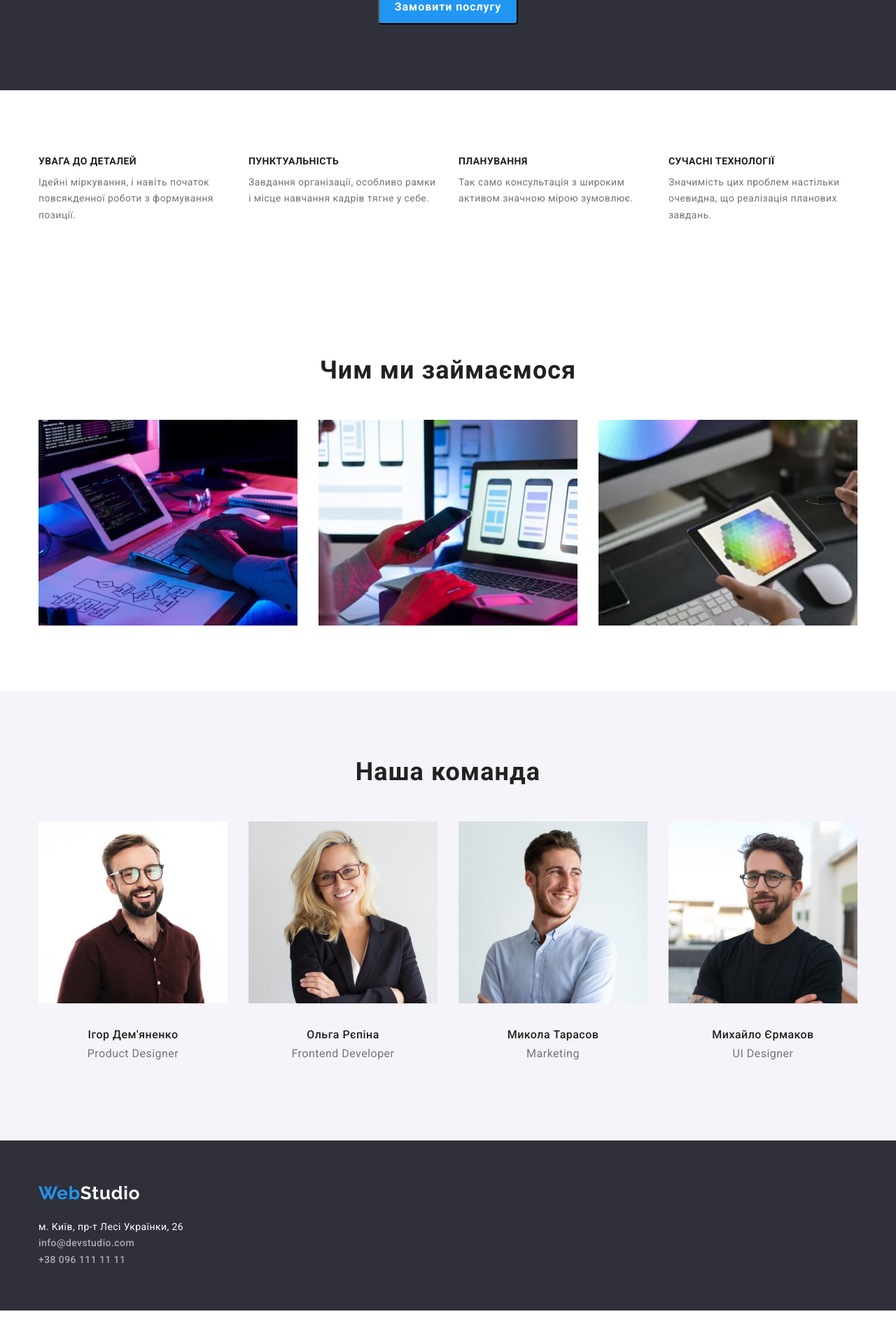
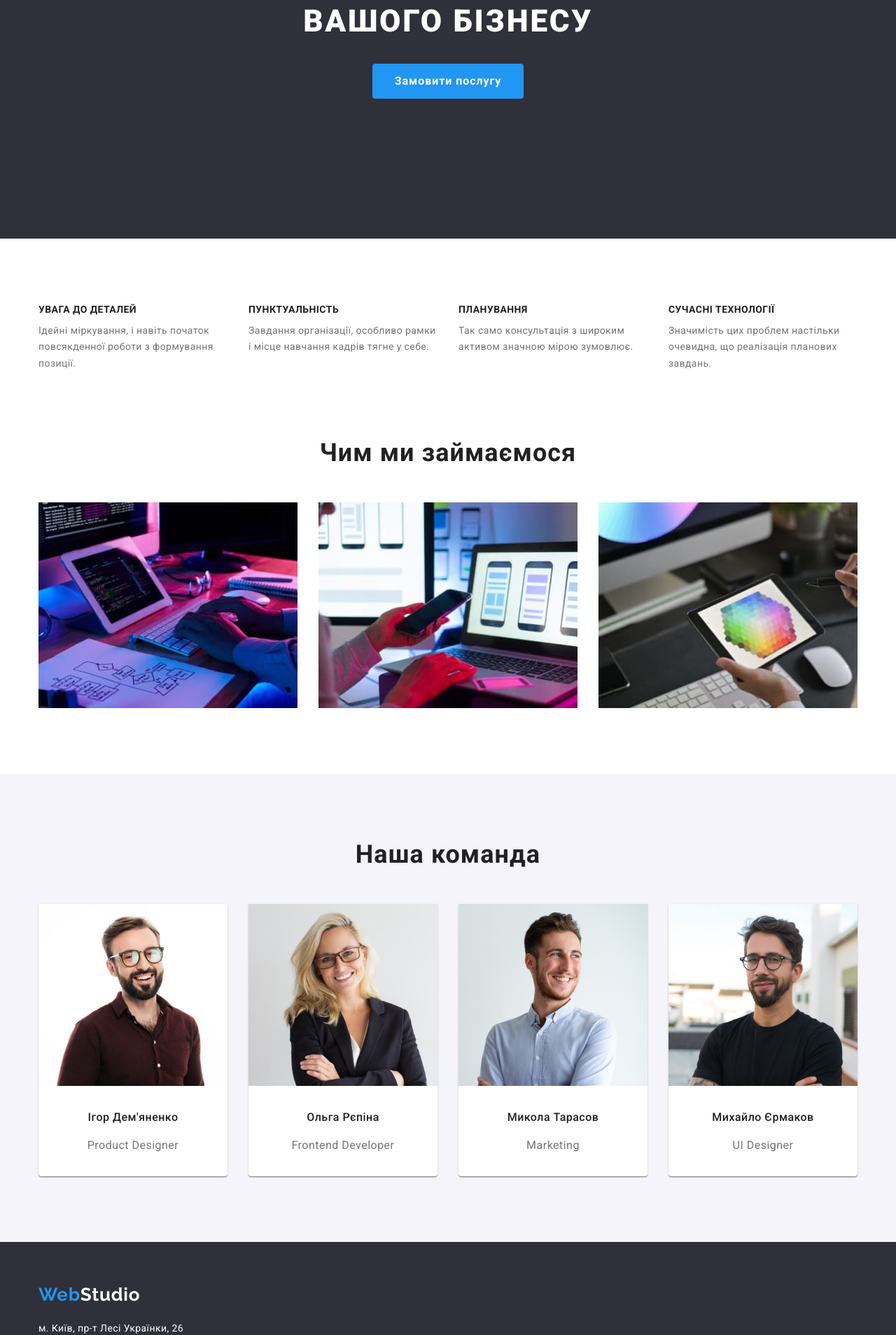
Before and after one commit to BilousPM/goit-markup-hw-03, a plain HTML site: page index.html in a window 1280 px wide. Shown: the part 340-2248 px from the top of the page at 70% size. Before the commit the page ends 2213 px from the top, so only its background shows below. Drawn offline with nearby package versions, Linux system fonts and the light colour scheme.

Commit message:
fix bagg

```diff
--- a/css/styles.css
+++ b/css/styles.css
@@ -10,6 +10,8 @@
   --items: 3;
 }
 
+/* ===== body ===== */
+
 body {
   font-family: roboto, sans-serif;
   background-color: var(--primary-color);
@@ -18,7 +20,13 @@ body {
 }
 
 /*===== reset start =====*/
-h1, h2, h3, h4, h5, h6, p {
+h1,
+h2,
+h3,
+h4,
+h5,
+h6,
+p {
   margin: 0;
 }
 
@@ -39,8 +47,7 @@ img {
 }
 /*===== reset end =====*/
 
-
-/*===== body =====   components  кпмпонентні класи*/
+/* ===== components =====*/
 .visually-hidden {
   position: absolute;
   white-space: nowrap;
@@ -54,23 +61,21 @@ img {
   margin: -1px;
 }
 
-.pointer {
-    cursor: pointer;
-}
-
 .container {
   width: 1200px;
   padding-right: 15px;
   padding-left: 15px;
   margin-right: auto;
   margin-left: auto;
-
-    /* outline: 2px solid red;    */
 }
 
 .section {
   padding-top: 94px;
   padding-bottom: 94px;
+}
+
+.font-style {
+  font-style: normal;
 }
 
 /*===== Card set =====  */
@@ -85,16 +90,14 @@ img {
 }
 /*=====  =====*/
 
-
 /*===== Header =====*/
 .header {
-    background-colo: var(--primary-color);
+  border-bottom: 1px solid #ececec;
 }
 
 .header-container {
   display: flex;
   align-items: center;
-    border-bottom: 1px solid #ECECEC;
 }
 
 .logotype {
@@ -118,7 +121,7 @@ img {
   gap: 30px;
 }
 
-.nav-link{
+.nav-link {
   display: block;
   padding-top: 32px;
   padding-bottom: 32px;
@@ -138,7 +141,6 @@ img {
   color: var(--accent-color);
 }
 
-
 /* logo */
 .logo {
   font-family: 'Raleway';
@@ -149,27 +151,32 @@ img {
   color: var(--accent-color);
 }
 
-.logo-header { color: #000000;}
+.logo-header {
+  color: #000000;
+}
 
 .contact-link {
   font-weight: 500;
   line-height: 1.14;
   letter-spacing: 0.02em;
-        color: var(--basic-color);}
+  color: var(--basic-color);
+}
 
-.contact-link:hover, .contact-link:focus {
+.contact-link:hover,
+.contact-link:focus {
   color: var(--accent-color);
 }
 
 /*===== hero =====*/
 .hero {
-    background-color: #2F303A;
+  background-color: #2f303a;
+  padding: 200px 0;
 }
 
 .hero-title {
   margin-left: auto;
   margin-right: auto;
-    margin-bottom: 30px ;
+  margin-bottom: 30px;
   width: 696px;
 
   text-align: center;
@@ -186,16 +193,18 @@ img {
   margin-top: 0px;
   padding: 10px 32px;
   border-radius: 4px;
+  border: none;
 
   font-weight: 700;
   font-size: 16px;
   line-height: 1.88;
-    display:block;
+  display: block;
   align-items: center;
   text-align: center;
   letter-spacing: 0.06em;
   color: var(--primary-color);
   background-color: var(--accent-color);
+  cursor: pointer;
 }
 
 /*===== benefits =====*/
@@ -206,7 +215,6 @@ img {
 
 .benef-item {
   margin-bottom: 10px;
-
   font-size: 14px;
   line-height: 1.14;
   letter-spacing: 0.03em;
@@ -221,6 +229,9 @@ img {
 }
 
 /*===== Case =====*/
+.case {
+  padding-top: 0;
+}
 
 .case-list {
   display: flex;
@@ -229,7 +240,6 @@ img {
 
 .section-title {
   margin-bottom: 50px;
-
   font-size: 36px;
   line-height: 1.17;
   text-align: center;
@@ -238,23 +248,23 @@ img {
 }
 
 /*===== Team =====*/
-.team-container {
-    display: flex;
-    flex-wrap: wrap;
+.card-text {
+  padding: 30px 0;
 }
 
-.card-text {
-    margin-top: 30px;
-    margin-bottom: 30px;
+.card-item {
+  box-shadow: 0px 1px 3px rgba(0, 0, 0, 0.12), 0px 1px 1px rgba(0, 0, 0, 0.14),
+    0px 2px 1px rgba(0, 0, 0, 0.2);
+  border-radius: 0px 0px 4px 4px;
+  background: var(--primary-color);
 }
 
 .team {
-    background-color: #F5F4FA;
+  background-color: #f5f4fa;
 }
 
 .developers-title {
   margin-bottom: 10px;
-
   font-weight: 500;
   font-size: 16px;
   line-height: 1.9;
@@ -265,7 +275,7 @@ img {
 
 .team-post {
   font-size: 16px;
-        line-height: 1.8px;
+  line-height: 1.8;
   text-align: center;
   letter-spacing: 0.03em;
 }
@@ -278,21 +288,12 @@ img {
   margin-bottom: 20px;
 }
 
-.adress-footer {
-    display: flex;
-    padding-bottom: 60px;
-}
-
 .footer .logo-header {
   color: var(--primary-color);
 }
 
-.font-style {
-    font-style: normal;
-}
-
 .footer {
-    background-color: #2F303A;
+  background-color: #2f303a;
 }
 
 .footer .adres-link {
@@ -307,39 +308,38 @@ img {
   color: rgba(255, 255, 255, 0.6);
 }
 
+.footer-list {
+  display: flex;
+  flex-direction: column;
+  columns: 9px;
+}
+
 /*===== Portfolio =====*/
 
 .portfolio-filter {
   display: flex;
-    padding-bottom: 50px;
+  margin-bottom: 50px;
   justify-content: center;
   gap: 8px;
-}
-
-.pointer {
-    padding: 8px 22px;
 }
 
 .portfolio-list {
   display: flex;
   flex-wrap: wrap;
-    /* --items: 9; */
-
 }
 
 .frame {
   padding: 20px 24px;
-    width: 370;
-    border: 1px solid #EEEEEE;
+  min-width: 370;
+  border: 1px solid #eeeeee;
   border-top: 0;
 }
 
-
-
-
-.button:hover, .button:focus {
+.button:hover,
+.button:focus {
   color: var(--primary-color);
-        background-color: var(--accent-color);}
+  background-color: var(--accent-color);
+}
 
 .button {
   border: transparent;
@@ -347,7 +347,7 @@ img {
   padding: 6px 22px;
   border-radius: 4px;
   display: block;
-        background: #F5F4FA;
+  background: #f5f4fa;
   font-weight: 500;
   font-size: 16px;
   line-height: 1.62;
@@ -357,16 +357,13 @@ img {
 }
 
 .projekt-title {
-
   margin-bottom: 4px;
-
   font-size: 18px;
   line-height: 2;
   letter-spacing: 0.06em;
   color: var(--primary-text-color);
 }
 
-
 .projekt-items {
   font-size: 16px;
   line-height: 1.87;
--- a/index.html
+++ b/index.html
@@ -57,36 +57,36 @@
     <main>
       <!--===== Hero=====-->
       <section class="hero section">
-        <div class="hero-container container">
+        <div class="container">
           <h1 class="hero-title">Ефективні рішення для вашого бізнесу</h1>
-          <button type="button" class="button-primary pointer">Замовити послугу</button>
+          <button type="button" class="button-primary">Замовити послугу</button>
         </div>
       </section>
 
       <!--===== Benefits =====-->
-      <section class="section">
+      <section class="benefits section">
         <div class="container">
           <h2 class="benef-title visually-hidden">Hаші переваги</h2>
           <ul class="benef-list list">
-            <li>
+            <li class="benef-list-item">
               <h3 class="benef-item">УВАГА ДО ДЕТАЛЕЙ</h3>
               <p class="descript-item">
                 Ідейні міркування, і навіть початок повсякденної роботи з формування позиції.
               </p>
             </li>
-            <li>
+            <li class="benef-list-item">
               <h3 class="benef-item">ПУНКТУАЛЬНІСТЬ</h3>
               <p class="descript-item">
                 Завдання організації, особливо рамки і місце навчання кадрів тягне у себе.
               </p>
             </li>
-            <li>
+            <li class="benef-list-item">
               <h3 class="benef-item">ПЛАНУВАННЯ</h3>
               <p class="descript-item">
                 Так само консультація з широким активом значною мірою зумовлює.
               </p>
             </li>
-            <li>
+            <li class="benef-list-item">
               <h3 class="benef-item">СУЧАСНІ ТЕХНОЛОГІЇ</h3>
               <p class="descript-item">
                 Значимість цих проблем настільки очевидна, що реалізація планових завдань.
@@ -99,7 +99,7 @@
       <!--===== Case =====-->
       <section class="case section">
         <h2 class="section-title">Чим ми займаємося</h2>
-        <div class="case-container container">
+        <div class="container">
           <ul class="card-set case-list list">
             <li class="case-item">
               <img src="./images/img-1.jpg" alt="написання коду" width="370" height="294" />
@@ -120,9 +120,9 @@
       </section>
 
       <!--===== Team ======-->
-      <section class="section team">
-        <h2 class="section-title">Наша команда</h2>
-        <div class="team-container container">
+      <section class="team section">
+        <div class="container">
+          <h2 class="section-title">Наша команда</h2>
           <ul class="card-set team-developers list">
             <li class="card-item">
               <img src="./images/photo-1.jpg" alt="Ігор Дем'яненко" width="270" height="260" />
@@ -164,7 +164,7 @@
           <a href="./index.html" class="logo link">Web<span class="logo-header">Studio</span></a>
         </div>
         <address class="adress-footer font-style">
-          <ul class="list">
+          <ul class="footer-list list">
             <li>
               <a
                 href="https://goo.gl/maps/4REcuc9zafp4HzTA8"
@@ -177,7 +177,9 @@
             <li>
               <a href="mailto:info@devstudio.com" class="contact-link link">info@devstudio.com</a>
             </li>
-            <li><a href="tel:380961111111" class="contact-link link">+38 096 111 11 11</a></li>
+            <li>
+              <a href="tel:380961111111" class="contact-link link">+38 096 111 11 11</a>
+            </li>
           </ul>
         </address>
       </div>
```
Lines whose indentation alone changed are shown as unchanged.
